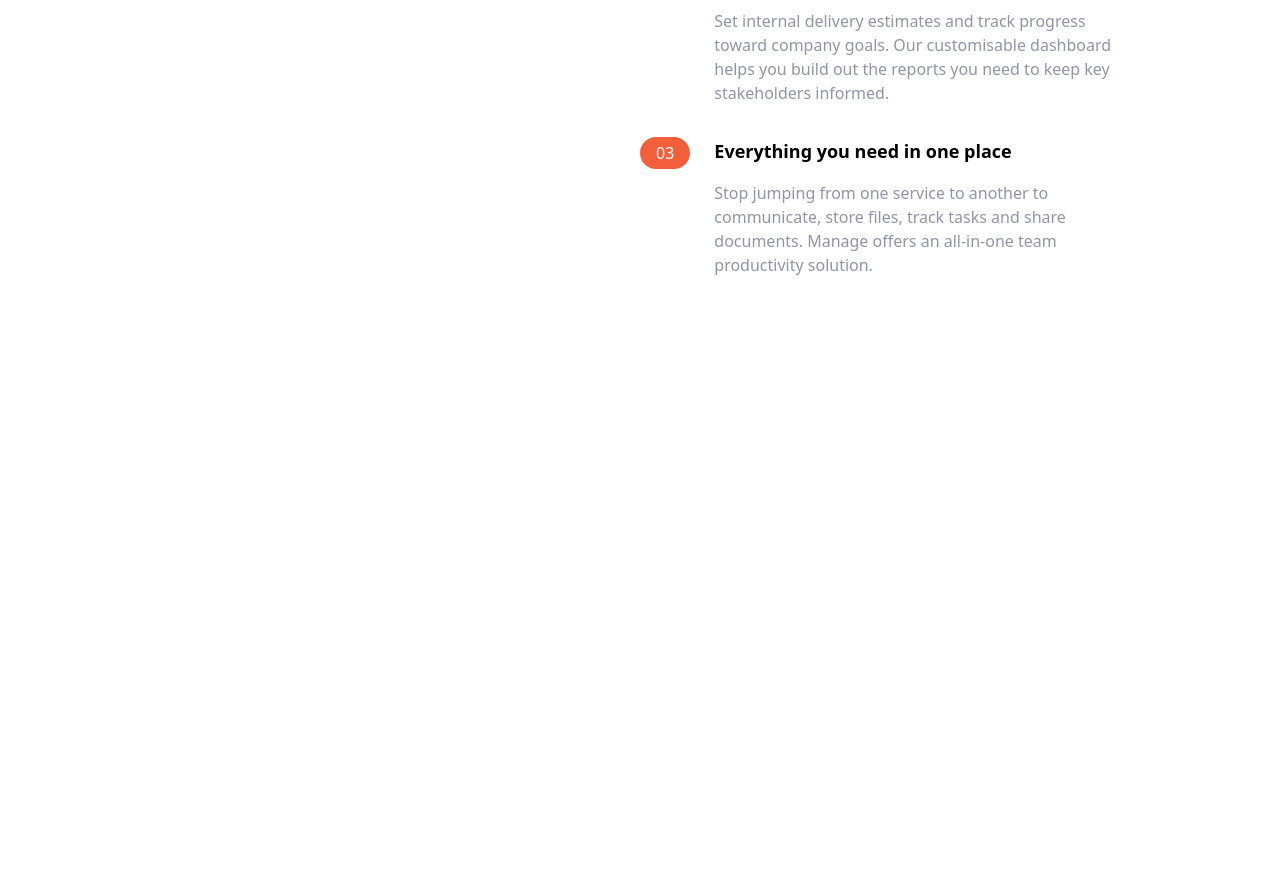
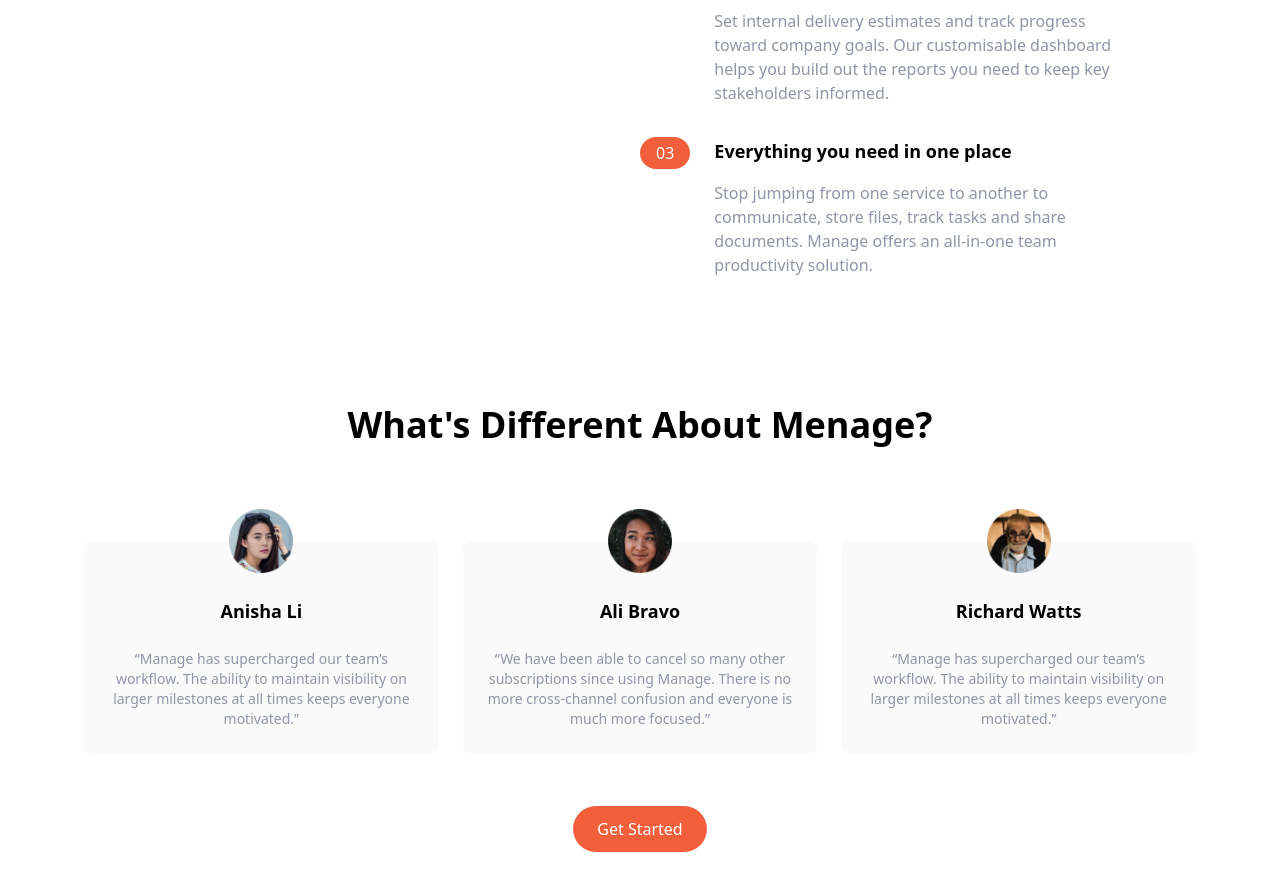
Before and after one commit to steelsnake93/Tailwind-Manage-Landing-Page, a website: page index.html in a window 1280 px wide. Shown: the part 871-1762 px from the top of the page. Before the commit the page ends 1148 px from the top, so only its background shows below. Drawn offline with Linux system fonts and the light colour scheme.

Commit message:
testimonial section

```diff
--- a/index.html
+++ b/index.html
@@ -150,6 +150,56 @@
     </section>
 
     <!-- Testimonials -->
+    <section id="testimonials">
+        <!-- Container to heading and testimonials blocks -->
+        <div class="max-w-6xl px-5 mx-auto mt-32 text-center">
+            <h2 class="text-4xl font-bold text-center">
+                What's Different About Menage?
+            </h2>
+            <!-- Testimonials Container -->
+            <div class="flex flex-col mt-24 md:flex-row md:space-x-6">
+                <!-- Testimonial 1 -->
+                <div class="flex flex-col items-center p-6 space-y-6 rounded-lg bg-veryLightGray md:w-1/3">
+                    <img src="img/avatar-anisha.png" alt="" class="w-16 -mt-14">
+                    <h5 class="text-lg font-bold">Anisha Li</h5>
+                    <p class="text-sm text-darkGrayishBlue">
+                        “Manage has supercharged our team’s workflow. The ability to
+                        maintain visibility on larger milestones at all times keeps
+                        everyone motivated.”
+                    </p>
+                </div>
+                <!-- Testimonial 2 -->
+                <div class="hidden flex-col items-center p-6 space-y-6 rounded-lg bg-veryLightGray md:flex md:w-1/3">
+                    <img src="img/avatar-ali.png" alt="" class="w-16 -mt-14">
+                    <h5 class="text-lg font-bold">Ali Bravo</h5>
+                    <p class="text-sm text-darkGrayishBlue">
+                        “We have been able to cancel so many other subscriptions since
+                        using Manage. There is no more cross-channel confusion and
+                        everyone is much more focused.”
+                    </p>
+                </div>
+                <!-- Testimonial 3 -->
+                <div class="hidden flex-col items-center p-6 space-y-6 rounded-lg bg-veryLightGray md:flex md:w-1/3">
+                    <img src="img/avatar-richard.png" alt="" class="w-16 -mt-14">
+                    <h5 class="text-lg font-bold">Richard Watts</h5>
+                    <p class="text-sm text-darkGrayishBlue">
+                        “Manage has supercharged our team’s workflow. The ability to
+                        maintain visibility on larger milestones at all times keeps
+                        everyone motivated.”
+                    </p>
+                </div>
+            </div>
+            <!-- Button -->
+            <div class="my-16">
+                <a href="#" class="p-3 px-6 t-2 text-white bg-brightRed rounded-full baseline hover:bg-brightRedLight">
+                    Get Started
+                </a>
+            </div>
+        </div>
+    </section>
+
+
+    <!-- CTA Section -->
 
 </body>
 </html>
```
Also changed, not shown: css/main.css.
